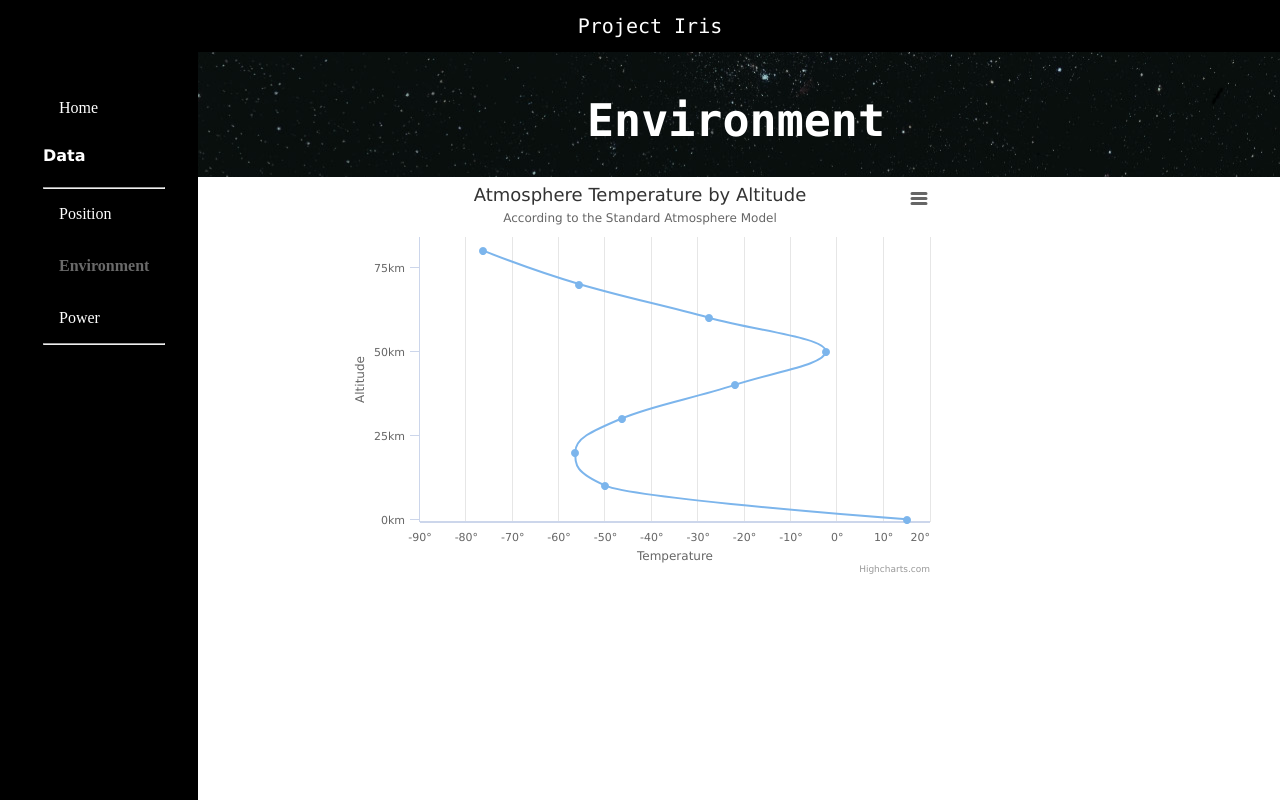
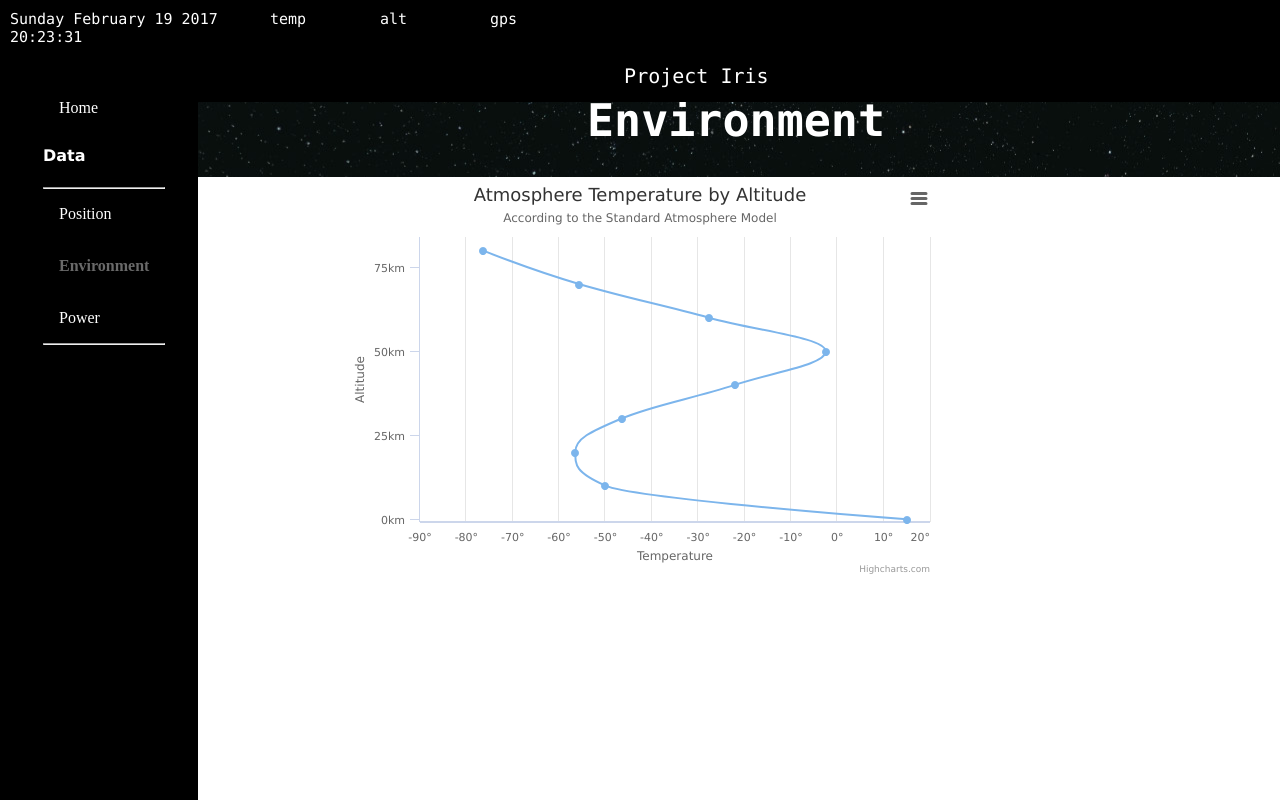
Before and after one commit to jls317/Project-Iris, a plain HTML site: page UX/public_html/environment.html in a window 1280 px wide. Drawn offline with nearby package versions, Linux system fonts and the light colour scheme.

Commit message:
added data place holders on header

```diff
--- a/UX/public_html/environment.html
+++ b/UX/public_html/environment.html
@@ -11,8 +11,7 @@ created by Jeffrey Stewart
         <meta name="viewport" content="width=device-width, initial-scale=1.0">
     </head>
 
-    <script type="text/javascript" src="https://ajax.googleapis.com/ajax/libs/jquery/1.8.2/jquery.min.js"></script>
-    <script type="text/javascript" src="pressure.js"></script>
+
 
 
     <body>
@@ -46,22 +45,27 @@ created by Jeffrey Stewart
         </div>
         <div id="header">
             <div id="system">
-                <p id="trick"></p>
+                <div id="sys_time"></div>
+                <div id="sys_temp">temp</div>
+                <div id="sys_altitude"> alt </div>
+                <div id="sys_gps"> gps </div>
             </div>
             <a href="index.html" id="home"> Project Iris </a>
 
         </div>
+        <div id="container" style="min-width: 310px; height: 400px; max-width: 600px; margin: 0 auto"></div>sys_time
         <script src="myscript.js"></script>
+
+
+<script type="text/javascript" src="https://ajax.googleapis.com/ajax/libs/jquery/1.8.2/jquery.min.js"></script>
+    <script type="text/javascript" src="pressure.js"></script>
+        <script src="https://code.highcharts.com/highcharts.js"></script>
+    <script src="https://code.highcharts.com/modules/exporting.js"></script>
+    </body>
 
 
 
 
-    </body>
-
-    <script src="https://code.highcharts.com/highcharts.js"></script>
-    <script src="https://code.highcharts.com/modules/exporting.js"></script>
-
-    <div id="container" style="min-width: 310px; height: 400px; max-width: 600px; margin: 0 auto"></div>
 
 
 </html>
--- a/UX/public_html/myscript.js
+++ b/UX/public_html/myscript.js
@@ -1,4 +1,5 @@
 window.onload = datetime('sys_time');
+window.onload = rtdata('sys_temp, sys_altitude, sys_gps');
 function datetime(id) {
     date = new Date;
     year = date.getFullYear();
@@ -27,3 +28,11 @@ function datetime(id) {
     setTimeout('datetime("' + id + '");', '1000');
     return result;
 }
+function rtdata(){
+    //collect real time data and display to header
+    //include temperature, altitude, and gps coords.
+    //print to 'sys_data'
+
+
+
+}
--- a/UX/public_html/style1.css
+++ b/UX/public_html/style1.css
@@ -112,31 +112,51 @@ strong{
     /*text*/
     color: white;
     text-align: center;
-    object-position: bottom;
     font-family: "Lucida Console";
     font-size: 20px;
 }
 #system{
-    float: left;
-    background-color: black;
-    margin-left: 10px;
-    margin-right: 10px;
-    /*text*/
-    color: white;
-    text-align: left;
-    font-size: 12px;
-}
-#sys_time{
     height: 40px;
+    width: 800px;
     margin-top: 10px;
     background-color: black;
     float: left;
     color: white;
     text-align: left;
+    font-size: 15px;
+}
+#sys_time{
+    float: left;
+    height: 30px;
+    width: 250px;
+    margin-left: 10px;
+    background-color: black;
+}
+#sys_temp{
+    height: 30px;
+    width: 100px;
+    margin-left: 10px;
+    background-color: black;
+    float: left;
+}
+#sys_altitude{
+    height: 30px;
+    width: 100px;
+    margin-left: 10px;
+    background-color: black;
+    float: left;
+}
+#sys_gps{
+    height: 30px;
+    width: 100px;
+    margin-left: 10px;
+    background-color: black;
+    float: left;
+}
 
-    font-size: 12px;
-}
 #home, #home:visited {
+    float:right;
+    margin-right: 38%;
     background-color: #000000;
     color: white;
     padding: 14px 25px;
```
Also changed, not shown: UX/public_html/index.html (+3 -1 lines), UX/public_html/position.html (+4 -1 lines), UX/public_html/power.html (+4 -1 lines).
